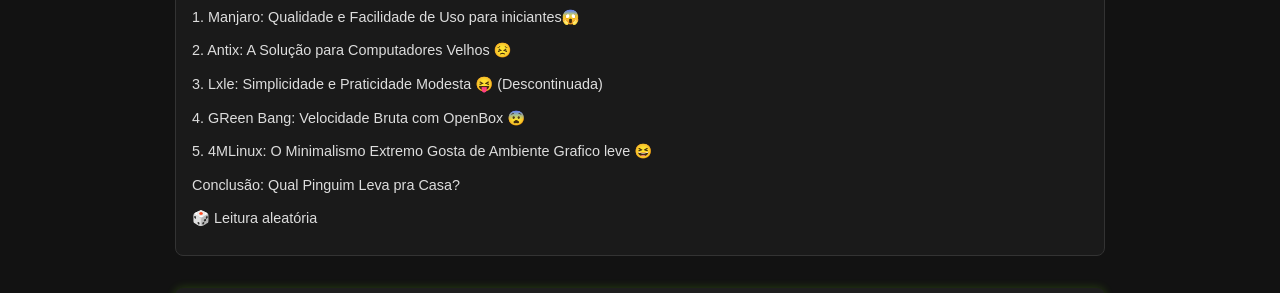
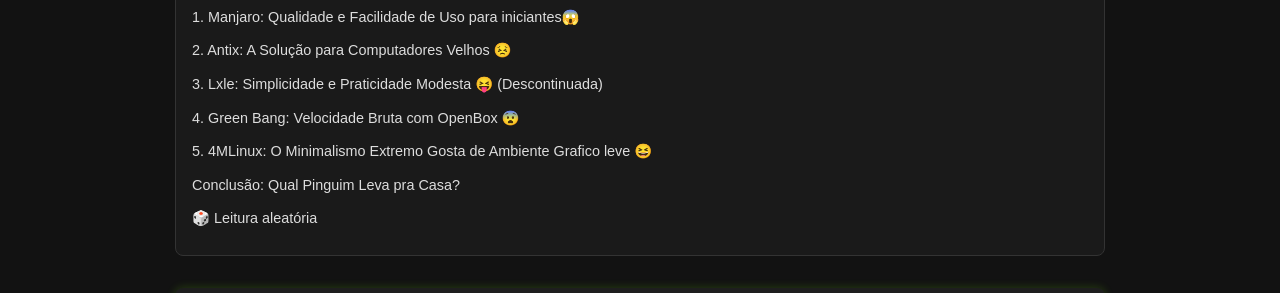
Before and after one commit to Piolinux/piolinux-site, a Jekyll site: the page built from _posts/2025-08-12-melhores-distros-linux-para-pcs-antigos-e-hardware-modesto.md, in a window 1280 px wide and 1400 px high. Shown: the part 310-603 px from the top of the window. Built offline with Jekyll 4.4.1, drawn with Linux system fonts in a browser that asks for light colours; some of the changed text lies outside the part shown.

```diff
--- a/_posts/2025-08-12-melhores-distros-linux-para-pcs-antigos-e-hardware-modesto.md
+++ b/_posts/2025-08-12-melhores-distros-linux-para-pcs-antigos-e-hardware-modesto.md
@@ -42,7 +42,7 @@ permalink: /distros-linux-pc-antigo/
             <h3>3. Lxle: Simplicidade e Praticidade Modesta 😝 (Descontinuada)</h3>
             <p>Pois é, esse projeto já era, foi descontinuado, como diz o DistroWatch. Aquela ótima opção pra quem queria facilidade, foi-se. O jeito é procurar outras, tantas distribuições baseadas no Debian aí, quem sabe alguma serve.</p>
 
-            <h3>4. GReen Bang: Velocidade Bruta com OpenBox 😨</h3>
+            <h3>4. Green Bang: Velocidade Bruta com OpenBox 😨</h3>
             <p>Green Bang, distro pras almas destemidas! Ela usa o Arch Linux e vem com o OpenBox, que é super levinho. Nos testes, rodando em máquinas virtuais, voou, bem rápido e responsivo. Boa pra quem curte pouco enfeite e topa aprender do Arch pra ter um sistema que decola!</p>
 
             <h3>5. 4MLinux: O Minimalismo Extremo Gosta de Ambiente Grafico leve 😆</h3>
```
